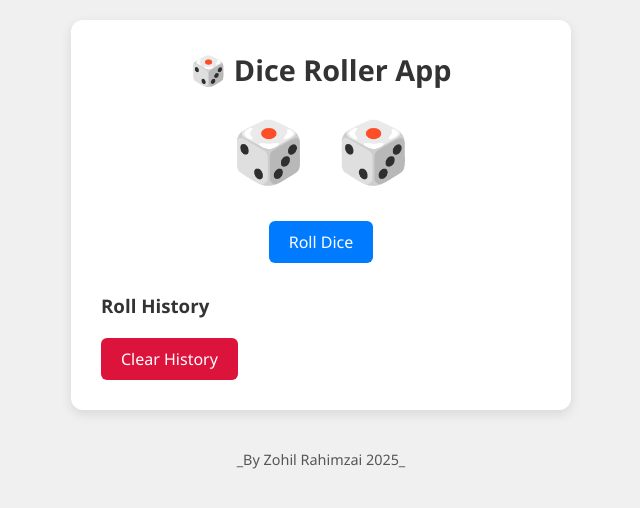
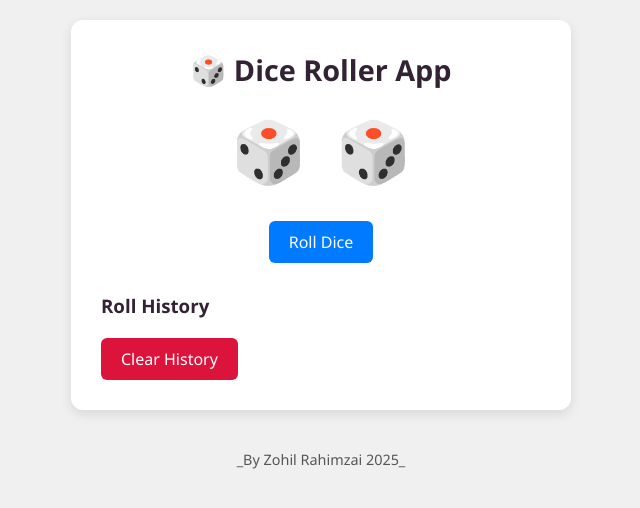
Before and after one commit to Zohil-king/-Dice-Roller-App, a plain HTML site: page Project 10/index.html in a window 1280 px wide. Shown: the full height of the page, 319-959 px from the left. Drawn offline with Linux system fonts and the light colour scheme.

Commit message:
Refactor CSS styles for consistency and clarity

```diff
--- a/Project 10/style.css
+++ b/Project 10/style.css
@@ -8,7 +8,7 @@
 
 body {
   background: #f0f0f0;
-  color: #333;
+  color: #323;
   padding: 20px;
   min-height: 100vh;
   display: flex;
```
